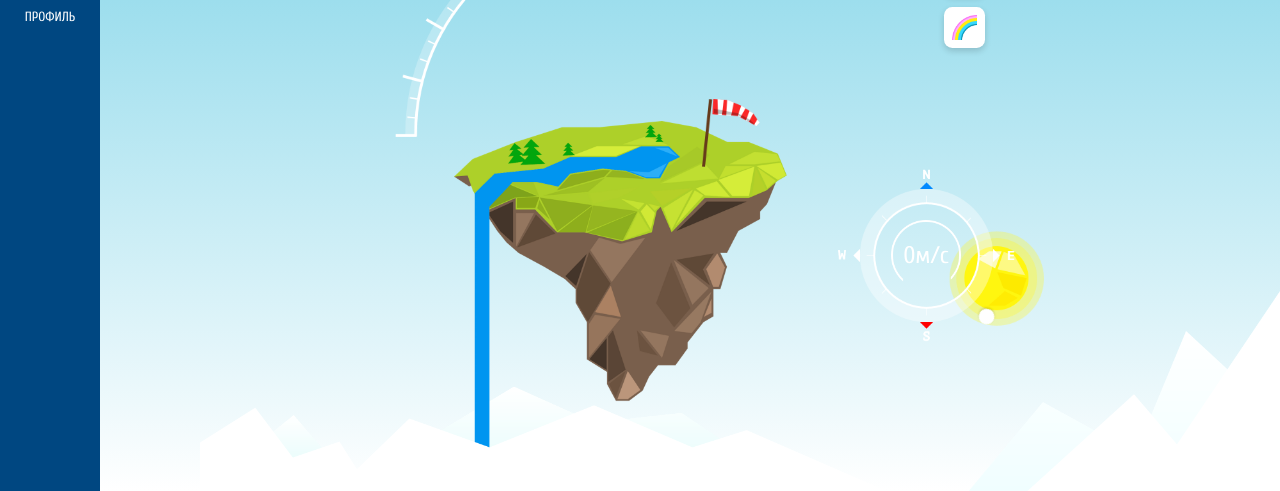
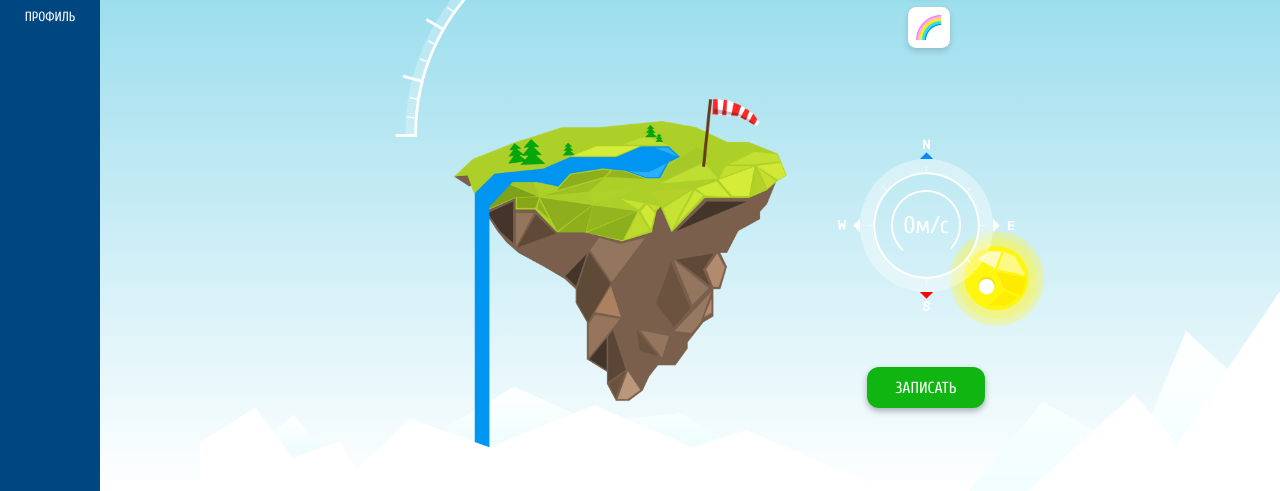
Before and after one commit to MariaKulkova/WeatherDiary, a website: page island.html in a window 1280 px wide. Shown: the part 309-800 px from the top of the page. Drawn offline with Linux system fonts and the light colour scheme.

Commit message:
Add save button

```diff
--- a/css/island.css
+++ b/css/island.css
@@ -401,7 +401,7 @@ body {
     width: 30%;
     position: absolute;
     right: -5%;
-    top: 45%;
+    top: 40%;
 }
 
 .compass-wrapper:before {
@@ -473,7 +473,7 @@ body {
 
 .tools-container {
     position: absolute;
-    top: 0; right: 0;
+    top: 0; right: 6%;
     width: 7%;
     height: 25%;
     display: flex;
@@ -515,3 +515,23 @@ body {
     background: url(../img/rainbow-tool.png) center center no-repeat;
     background-size: contain;
 }
+
+/* Save button */
+
+#save-button {
+    position: absolute;
+    bottom: 14%; right: 0;
+    width: 20%; height: 7%;
+	background-color: #11B511;
+    border: none;
+    border-radius: 12px;
+    font-family: cuprum-regular;
+    font-size: 2vmin;
+    color: #fff;
+    cursor: pointer;
+    box-shadow: 0px 3px 6px rgba(0, 0, 0, 0.3);
+}
+
+#save-button:active {
+    box-shadow: none;
+}
--- a/island.html
+++ b/island.html
@@ -102,6 +102,8 @@
                             <span class="tool-rainbow"></span>
                         </a>
                     </div>
+
+                    <button id="save-button">ЗАПИСАТЬ</button>
                 </div>
             </div>
 
```
